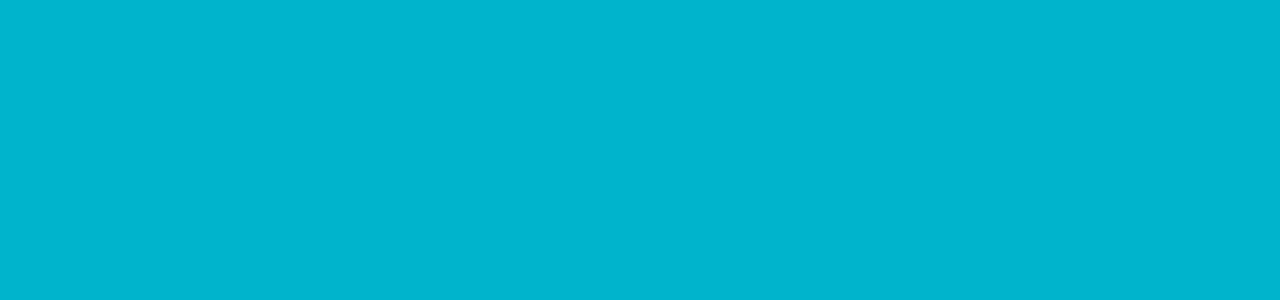
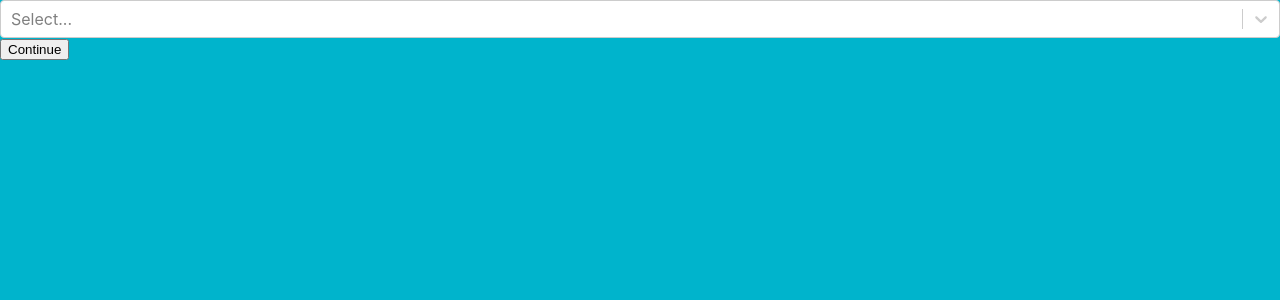
Before and after one commit to yangzhou0/skill-link_frontend, a React (Create React App) app in the folder front-end/: page /zipcode in a window 1280 px wide. Shown: the top 300 px of the page. Built offline with nearby package versions, Linux system fonts and the light colour scheme.

Commit message:
add zip code bar

```diff
--- a/front-end/src/API/AutoCompleteAPI.js
+++ b/front-end/src/API/AutoCompleteAPI.js
@@ -45,7 +45,13 @@ const BASE_URL_SKILL = 'http://api.dataatwork.org/v1/skills/autocomplete?begins_
   }
   return result;
 }
+
+const getZipcodeAutoCompleteResults = async(input) =>{
+  // call auto complete API for zips
+}
+
 export {
   getJobAutoCompleteResults,
-  getSkillAutoCompleteResults
+  getSkillAutoCompleteResults,
+  getZipcodeAutoCompleteResults
 };
--- a/front-end/src/App.js
+++ b/front-end/src/App.js
@@ -1,6 +1,7 @@
 import HomePage from './pages/HomePage.js';
 import JobPage from './pages/JobPage.js';
 import SkillPage from './pages/SkillPage.js';
+import ZipcodePage from './pages/ZipcodePage.js';
 import { BrowserRouter as Router, Route} from 'react-router-dom';
 import './App.css'
 
@@ -11,6 +12,7 @@ function App() {
         <Route exact path="/" component={HomePage} />
         <Route exact path="/jobs" component={JobPage} />
         <Route exact path="/skills" component={SkillPage} />
+        <Route exact path="/zipcode" component={ZipcodePage} />
       </Router>
     </div>
   );
--- a/front-end/src/components/JobSearchBar.js
+++ b/front-end/src/components/JobSearchBar.js
@@ -1,6 +1,7 @@
 import React,{useState, useEffect} from 'react'
 import AsyncSelect from 'react-select/async';
 import {getJobAutoCompleteResults} from '../API/AutoCompleteAPI'
+import { Link} from 'react-router-dom';
 
 
 
@@ -19,6 +20,10 @@ export default function JobSearchBar() {
         loadOptions={loadNewOptions}
         onChange = {handleSelectJob}
       />
+      <Link to={`/zipcode`}>
+        <button>Continue</button>
+      </Link>
+
     </div>
   )
 }
--- a/front-end/src/components/ZipCodeSearchBar.js
+++ b/front-end/src/components/ZipCodeSearchBar.js
@@ -0,0 +1,29 @@
+import React,{useState, useEffect} from 'react'
+import AsyncSelect from 'react-select/async';
+import {getZipcodeAutoCompleteResults} from '../API/AutoCompleteAPI'
+import { Link} from 'react-router-dom';
+
+
+
+export default function ZipcodeSearchBar() {
+
+  const loadNewOptions = inputValue => getZipcodeAutoCompleteResults(inputValue);
+  const [selectedZipcode, setSelectedZipcode] = useState(Object())
+  const handleSelectZipcode = (e)=>{
+    setSelectedZipcode(e)
+  }
+  return (
+    <div>
+      <AsyncSelect
+        cacheOptions
+        defaultOptions
+        loadOptions={loadNewOptions}
+        onChange = {handleSelectZipcode}
+      />
+      <Link to={`/zipcode`}>
+        <button>Continue</button>
+      </Link>
+
+    </div>
+  )
+}
--- a/front-end/src/pages/ZipcodePage.js
+++ b/front-end/src/pages/ZipcodePage.js
@@ -2,10 +2,9 @@ import React,{useState, useEffect} from 'react'
 
 import ZipcodeSearchBar from '../components/ZipCodeSearchBar'
 
-import './css/JobPage.css'
-export default function JobPage() {
+export default function ZipcodePage() {
   return (
-    <div className = 'JobPage'>
+    <div className = ''>
       <ZipcodeSearchBar/>
     </div>
   )
```
Also changed, not shown: 1 other file (tests, documents, lock files or other folders).
